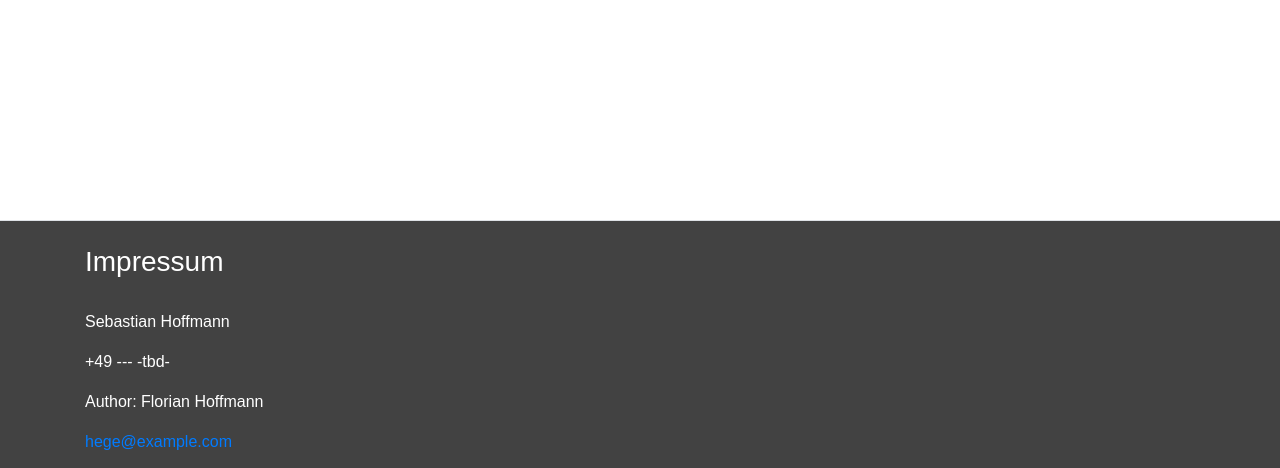
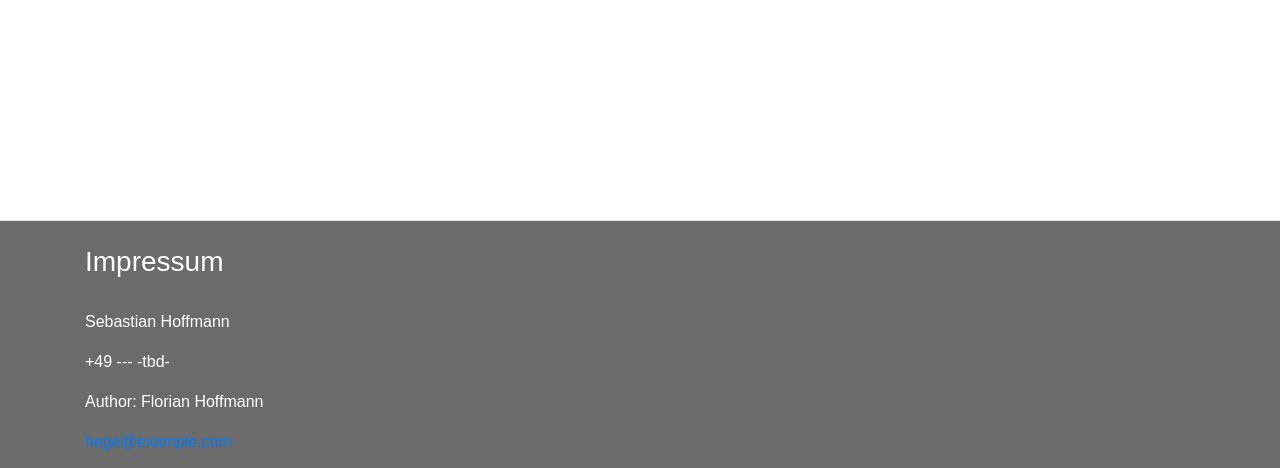
Before and after one commit to get4flo/get4flo.github.io, a PHP site: page / in a window 1280 px wide. Shown: the part 6032-6500 px from the top of the page. Run offline with PHP 8.4, Linux system fonts and the light colour scheme; some libraries are stand-ins or nearby versions.

Commit message:
fix: brighter footer color

```diff
--- a/static/css/style.css
+++ b/static/css/style.css
@@ -39,6 +39,6 @@ body{
 }
 
 #impressum{
-  background-color: rgb(66, 66, 66);
+  background-color: rgb(107, 107, 107); /*rgb(66, 66, 66); */
   color: white;
 }
```
